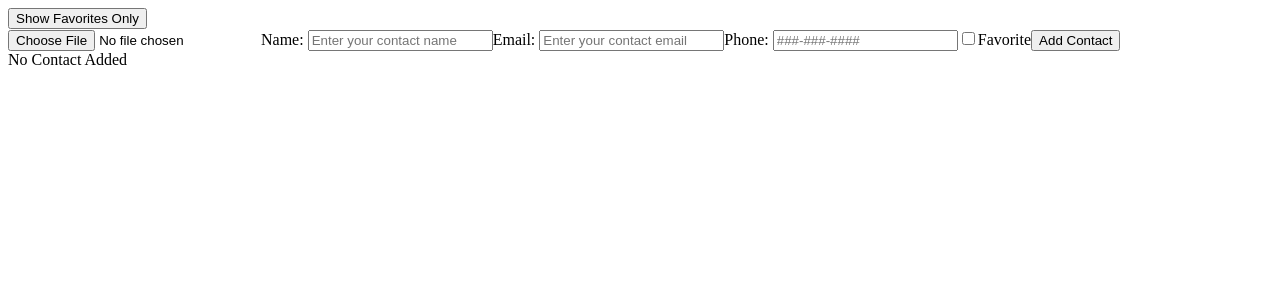
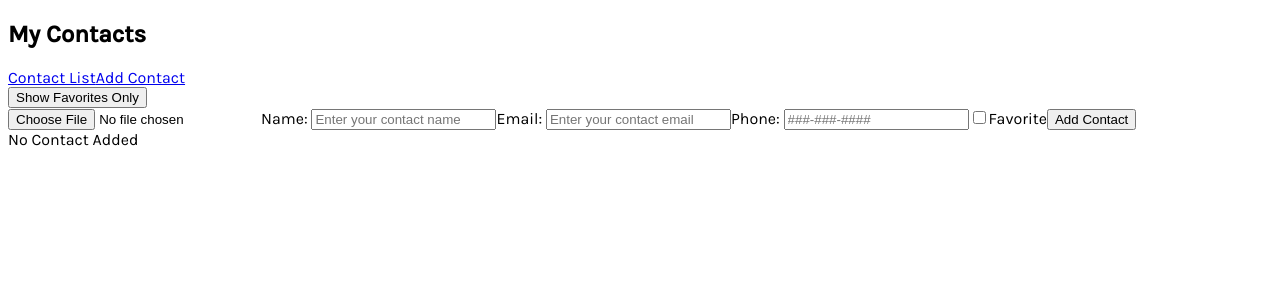
Before and after one commit to Tati-Maria/contact-management, a React (Vite) app: page / in a window 1280 px wide. Shown: the top 300 px of the page. Built offline with nearby package versions, Linux system fonts and the light colour scheme.

Commit message:
added localStorage

```diff
--- a/index.html
+++ b/index.html
@@ -2,9 +2,16 @@
 <html lang="en">
   <head>
     <meta charset="UTF-8" />
+    <meta name="description" content="Manage your contacts. Create, read, update and delete">
+    <link rel="preconnect" href="https://fonts.googleapis.com"><link rel="preconnect" href="https://fonts.gstatic.com" crossorigin><link href="https://fonts.googleapis.com/css2?family=Karla:wght@300;400;500&display=swap" rel="stylesheet">
     <link rel="icon" type="image/svg+xml" href="/vite.svg" />
+    <style>
+      body{
+        font-family: 'Karla', sans-serif;;
+      }
+    </style>
     <meta name="viewport" content="width=device-width, initial-scale=1.0" />
-    <title>Contact Manager</title>
+    <title>Contact Management</title>
   </head>
   <body>
     <div id="root"></div>
--- a/src/App.tsx
+++ b/src/App.tsx
@@ -1,16 +1,25 @@
 import ContactForm from "./components/ContactForm";
 import ContactList from "./components/ContactList";
-import { useState } from "react";
+import Home from "./pages/Home";
+import PageNotFound from "./pages/PageNotFound";
 import Contact from "./components/models";
+import { useEffect, useState } from "react";
+import {Route, Routes} from "react-router-dom"
 
-
-
+//Retrive data from the local storage
+const storedContacts = localStorage.getItem("contacts");
+const initialContacts = storedContacts ? JSON.parse(storedContacts) : [];
 
 const App: React.FC = () => {
-  const [contacts, setContacts] = useState<Contact[]>([]);
+  const [contacts, setContacts] = useState<Contact[]>(initialContacts);
   const [isEditing, setIsEditing] = useState(false);
   const [editContact, setEditContact] = useState<Contact | null>(null);
   const [showFavoritesOnly, setShowFavoritesOnly] = useState(false);
+
+  useEffect(() => {
+    localStorage.setItem("contacts", JSON.stringify(contacts))
+  }, [contacts]);
+
 
 
   const handleAddContact = (contact: Contact) => {
@@ -43,7 +52,20 @@ const App: React.FC = () => {
   }
 
   return (
+
     <>
+    <Routes>
+      <Route path="/" element={<Home />} />
+      <Route path="/contact-form" element={<ContactForm onAddcontact={function (contact: Contact): void {
+          throw new Error("Function not implemented.");
+        } } />} />
+      <Route path="/contact-list" element={<ContactList contacts={[]} onEditContact={function (contact: Contact): void {
+          throw new Error("Function not implemented.");
+        } } onDeleteContact={function (email: string): void {
+          throw new Error("Function not implemented.");
+        } } editContact={null} showFavoritesOnly={false} />} />
+      <Route path="*"errorElement={<PageNotFound />} />
+    </Routes>
     <button onClick={() => setShowFavoritesOnly(!showFavoritesOnly)}>
       {showFavoritesOnly ? "Show All" : "Show Favorites Only"}
     </button>
--- a/src/components/ContactForm.tsx
+++ b/src/components/ContactForm.tsx
@@ -1,4 +1,4 @@
-import React, {useEffect, useState, useRef, ChangeEventHandler, ChangeEvent} from 'react';
+import React, {useEffect, useState, useRef, ChangeEvent} from 'react';
 import Contact from './models';
 import {v4 as uuid} from "uuid";
 
@@ -13,9 +13,8 @@ const ContactForm: React.FC<ContactFormProps> = ({onAddcontact, editContact}) =>
   const [email, setEmail] = useState("");
   const [phone, setPhone] = useState("");
   const [isFavorite, setIsFavorite] = useState(false);
-  const [image, setImage] = useState<File | null>(null);
-  const [imageUrl, setImageUrl] = useState<File | null>(null);
-  const formRef = useRef<HTMLFormElement>(null);
+  const [image, setImage] = useState("");
+  const imageInput = useRef<HTMLInputElement>(null)
 
   //pre-populate the form with the contact's information to edit
 
@@ -32,11 +31,14 @@ useEffect(() => {
 
 //Handle picture change
 const handleImageChange = (event: ChangeEvent<HTMLInputElement>) => {
-  const file = event.target.files![0];
-
-  setImage(file!);
-
-  setImageUrl(file!);
+  const file = event.target.files?.[0];
+  if(file) {
+    const reader = new FileReader();
+    reader.onloadend = () => {
+      setImage(reader.result as string) //pass a string value
+    }
+    reader.readAsDataURL(file);
+  }
 };
 
 //Submit the form
@@ -46,18 +48,21 @@ const handleImageChange = (event: ChangeEvent<HTMLInputElement>) => {
       //display an error message
       return;
     }
-    const contact: Contact = {id: uuid(), name, email, phone, favorite: isFavorite, image: image || new File ([], "")};
+    const contact: Contact = {id: uuid(), name, email, phone, favorite: isFavorite, image: image };
     onAddcontact(contact);
-    if(formRef.current) {
-      formRef.current.reset();
+    setName("");
+    setEmail("");
+    setPhone("");
+    setIsFavorite(false);
+    if(imageInput.current) {
+      imageInput.current.value = "";
     }
   };
 
   return (
-    <form onSubmit={handleSubmit} ref={formRef}>
+    <form onSubmit={handleSubmit}>
 
-      <input type="file" onChange={handleImageChange} accept="image/png, image/jpeg, image/gif"  />
-      {imageUrl && <img src={URL.createObjectURL(imageUrl)} alt={name} width="100px" height="100px" style={{borderRadius: "50%"}}/>}
+      <input ref={imageInput} type="file" onChange={handleImageChange} accept="image/png, image/jpeg, image/gif"/>
 
       <label htmlFor="name">Name: </label>
       <input type="text"
--- a/src/components/ContactList.tsx
+++ b/src/components/ContactList.tsx
@@ -18,7 +18,9 @@ const ContactList: React.FC<ContactListProps> = ({contacts, onEditContact, editC
   const handleDelete =(id: string) => {
     //the contact list will only have an id after its submition
     const deleteId = id || '';
-    onDeleteContact(deleteId);
+    if(confirm("Are you sure you want to delete this contact?")) {
+      onDeleteContact(deleteId);
+    }
   }
 
   return (
@@ -27,7 +29,7 @@ const ContactList: React.FC<ContactListProps> = ({contacts, onEditContact, editC
           filteredContacts.map((contact, index) => (
             <div key={contact.id}>
               <div>
-                {contact.image && <img src={URL.createObjectURL(contact.image)} alt={contact.name} width="100px" height="100px"/>}
+                {contact.image && <img src={contact.image} alt={contact.name} width="100px" height="100px"/>}
               </div>
                 <h3>{contact.name}</h3>
                 <p>Email: {contact.email}</p>
--- a/src/components/NavBar.tsx
+++ b/src/components/NavBar.tsx
@@ -1,14 +1,18 @@
-import {Link} from "react-router-dom";
+import {Link, Outlet} from "react-router-dom";
 import { Nav, Container } from 'react-bootstrap';
 
 const NavBar = () => {
   return (
+    <>
     <Nav>
         <Container>
-            <Link to="/">Contact List</Link>
-            <Link to="/addnewcontact">Add Contact</Link>
+          <h2>My Contacts</h2>
+            <Link to="/contact-list">Contact List</Link>
+            <Link to="/contact-form">Add Contact</Link>
         </Container>
     </Nav>
+    <Outlet />
+    </>
   )
 }
 
--- a/src/components/models.tsx
+++ b/src/components/models.tsx
@@ -4,5 +4,5 @@ export default interface Contact {
   email: string;
   phone: string;
   favorite: boolean;
-  image: File;
+  image: string;
 }
--- a/src/pages/Home.tsx
+++ b/src/pages/Home.tsx
@@ -1,8 +1,10 @@
-
+import NavBar from "../components/NavBar";
 
 const Home: React.FC = () => {
   return (
-    <div>HomePage</div>
+    <>
+    <NavBar />
+    </>
   )
 }
 
--- /dev/null
+++ b/src/pages/PageNotFound.tsx
@@ -0,0 +1,9 @@
+import React from 'react'
+
+const PageNotFound = () => {
+  return (
+    <div>Sorry this page doesn't exist</div>
+  )
+}
+
+export default PageNotFound
```
Also changed, not shown: src/pages/AddNewContact.tsx (deleted, +0 -9 lines), src/routes/routes.tsx (deleted, +0 -15 lines).
